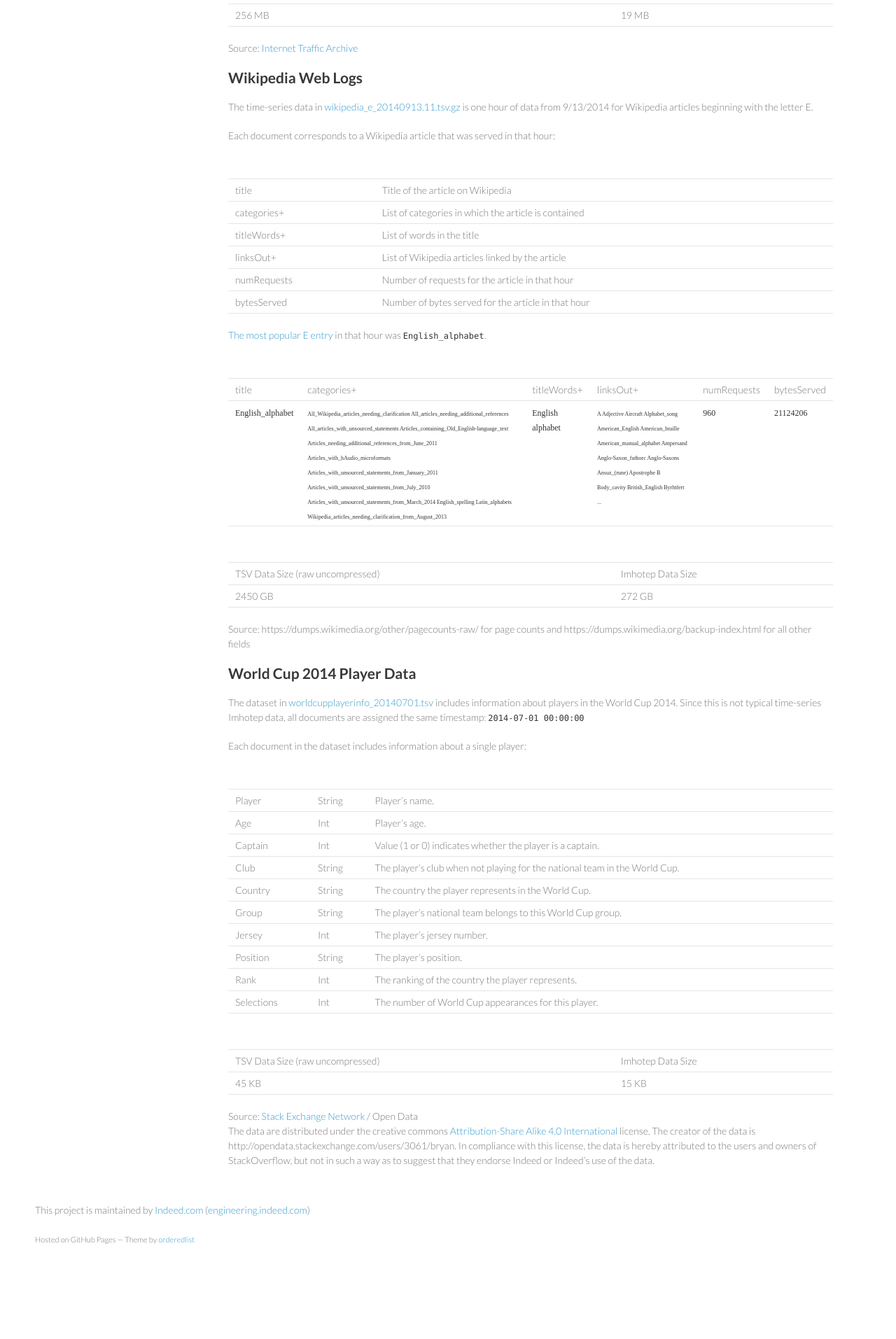
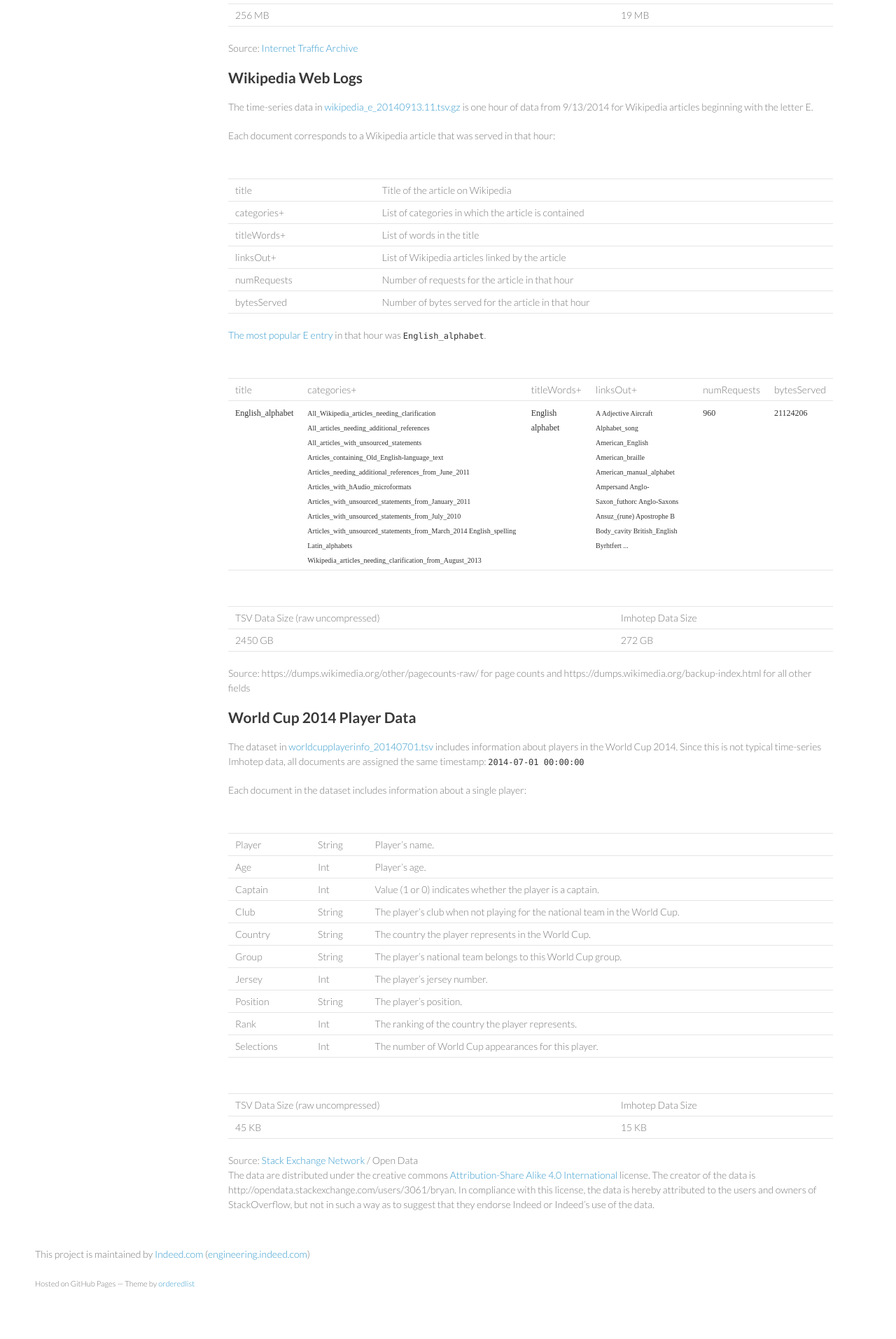
Before and after one commit to indeedeng/imhotep, a Jekyll site: the page built from docs/sample-data.md, in a window 1280 px wide. Shown: the part 973-2886 px from the top of the page at 70% size. Built offline with Jekyll 4.4.1, drawn with Linux system fonts in a browser that asks for light colours; Markdown is read by kramdown in place of the engine named in the settings; before the commit the page ends 2823 px from its top, so only the background shows below that.

Commit message:
improve styling of wikipedia example row table

```diff
--- a/assets/css/styles.css
+++ b/assets/css/styles.css
@@ -27,8 +27,12 @@ span.smallcode code {
 
 span.xscode code {
     font-family: 'Monaco, Bitstream Vera Sans Mono, Lucida Console, Terminal';
-    font-size: 8px;
+    font-size: 10px;
     white-space: normal;
+}
+
+span code a {
+    color: #39c;
 }
 
 .ui-allocation-bar{
```
